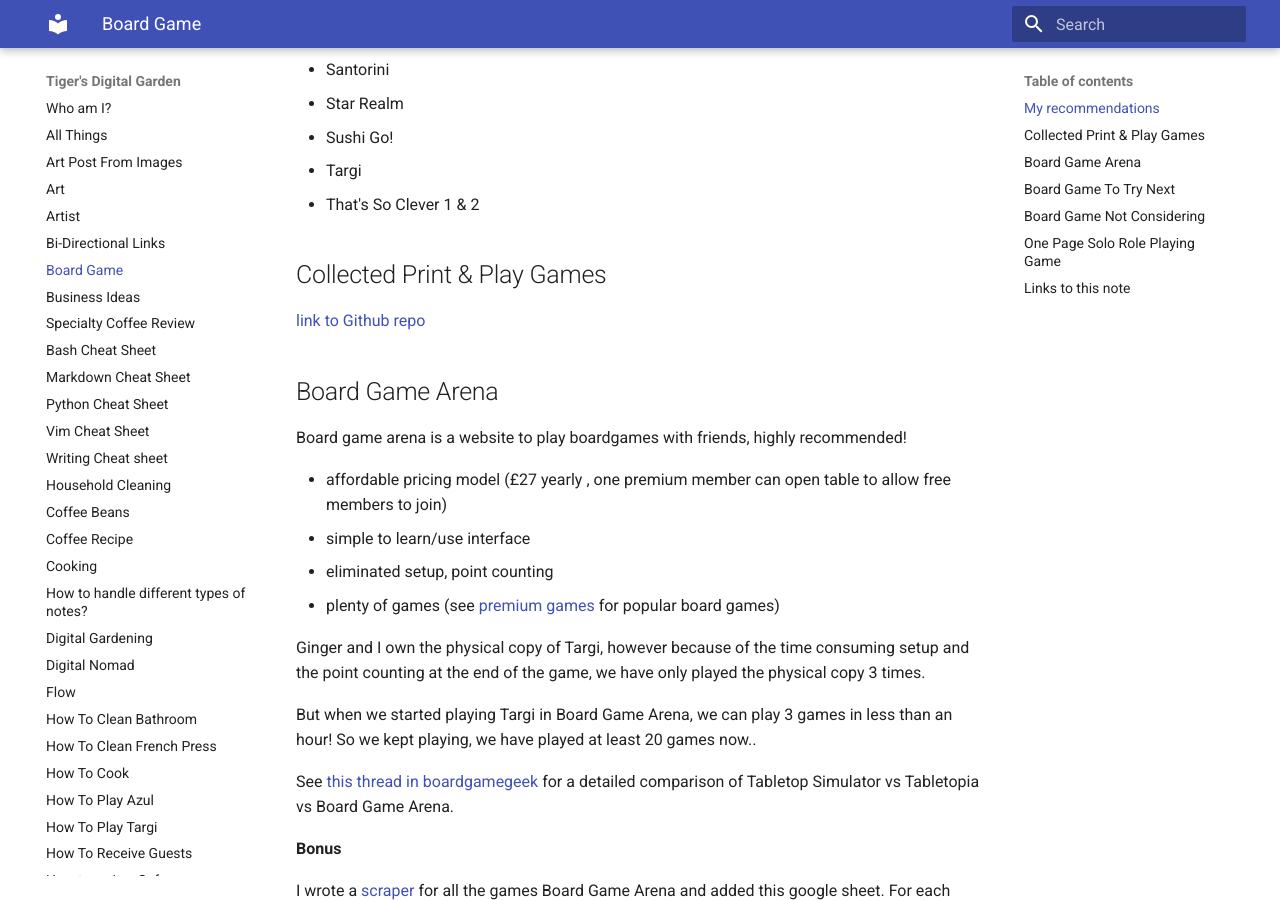
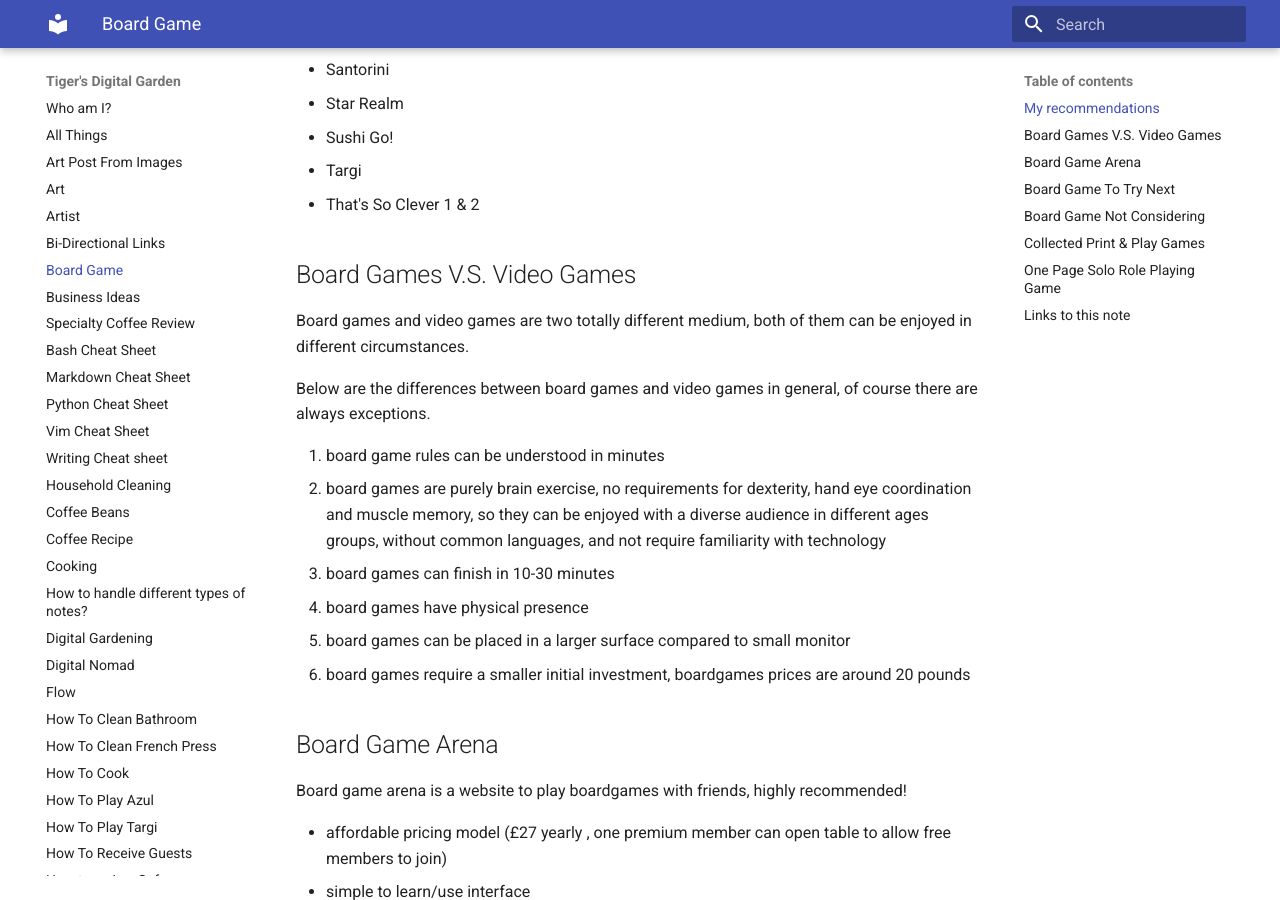
Before and after one commit to ynotstartups/notes, an MkDocs documentation site: the page built from notes/boardgame.md, in a window 1280 px wide and 900 px high, scrolled down 274 px. Built offline with MkDocs 1.6.1 and Material for MkDocs 9.7.7, drawn with Linux system fonts in a browser that asks for light colours; some of the changed text lies outside the part shown.

Commit message:
add board game v.s. video game

```diff
--- a/notes/boardgame.md
+++ b/notes/boardgame.md
@@ -11,9 +11,18 @@
 - Targi
 - That's So Clever 1 & 2
 
-## Collected Print & Play Games
+## Board Games V.S. Video Games
 
-[link to Github repo](https://github.com/ynotstartups/PrintAndPlayGames)
+Board games and video games are two totally different medium, both of them can be enjoyed in different circumstances.
+
+Below are the differences between board games and video games in general, of course there are always exceptions.
+
+1. board game rules can be understood in minutes
+1. board games are purely brain exercise, no requirements for dexterity, hand eye coordination and muscle memory, so they can be enjoyed with a diverse audience in different ages groups, without common languages, and not require familiarity with technology
+1. board games can finish in 10-30 minutes
+1. board games have physical presence
+1. board games can be placed in a larger surface compared to small monitor
+1. board games require a smaller initial investment, boardgames prices are around 20 pounds
 
 ## Board Game Arena
 
@@ -53,9 +62,14 @@
 Race & Roll for the Galaxy - complex - best for 3
 
 
+## Collected Print & Play Games
+
+[link to Github repo](https://github.com/ynotstartups/PrintAndPlayGames)
+
 ## One Page Solo Role Playing Game
 
 [so1um](https://brunobord.github.io/so1um/so1um.html)
+
 ## Links to this note
 
 [Who am I?](index.md)
```
